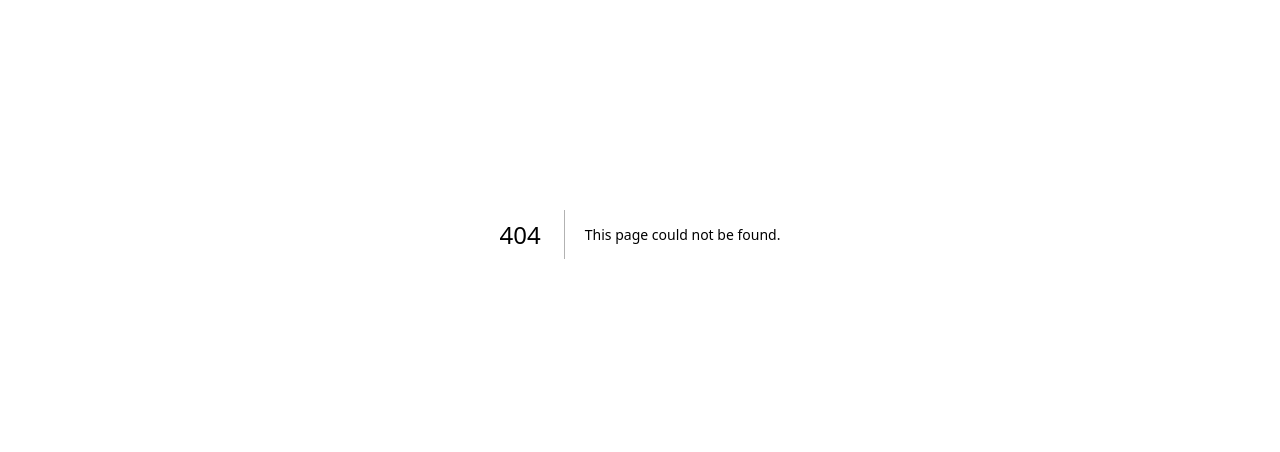
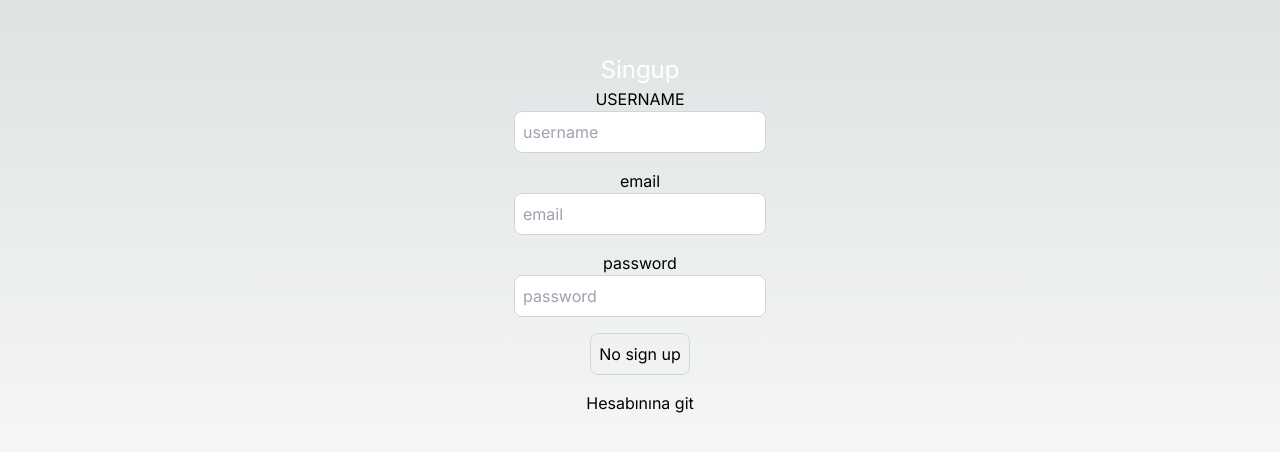
Before and after one commit to BEYZAASLAN/next-login, a Next.js app: page /signup in a window 1280 px wide. Before the commit this address had no page. Shown: the part 166-618 px from the top of the page. Built offline with nearby package versions, Linux system fonts and the light colour scheme.

Commit message:
Create page.tsx

```diff
--- /dev/null
+++ b/src/app/signup/page.tsx
@@ -0,0 +1,81 @@
+"use client";
+import { IoReloadSharp } from "react-icons/io5";
+import React from 'react';
+import Link from "next/link";
+import {useRouter} from "next/navigation";
+import{ useEffect, useState } from 'react';
+import axios from "axios";
+import toast from "react-hot-toast";
+
+const SignupPage = () => {
+  /* verileri göstermek için yönlendirici kullanmam lazım */
+  const router = useRouter();
+  const [user,setUser]=React.useState({email:"",password:"",username:"",})
+  const [buttonDisabled,setButtonDisabled]=React.useState(false);/* yanlıs dugme olmaz */
+  const [loading,setLoading] = React.useState(false);
+
+  const onSignup = async () =>{
+        try {
+            console.log(user)
+        const response= await axios.post("/api/users/signup",user);   /* BURAYI ANLAMADIM  NOLUYO BURDA  */
+
+
+            console.log("Signup success",response.data);
+        router.push("/login")
+        } catch (error:any) {
+          console.log("Signup failed",error.message);
+          toast.error(error.message);
+        }finally{
+          setLoading(false);
+        }
+  }
+  /* ne sıklıkla calıstırcam bunu  */
+  useEffect(()=>{
+ if(user.email.length>0 && user.password.length>0 && user.username.length>0){
+  setButtonDisabled(false);
+ }else{
+  setButtonDisabled(true);
+ }
+  },[user]);
+
+  return (
+    <div className="flex flex-col items-center justify-center min-h-screen py-2">
+      <h1 className="text-center text-white text-2xl">{loading ? "<IoReloadSharp />" :"Singup"}</h1>
+      <hr />
+      <label htmlFor="username">USERNAME</label>
+      <input
+      className="p-2 border border-gray-300 rounded-lg mb-4 focus:outline-none focus:border-gray-600 text-black"
+      id="username"
+      type="text"
+      value={user.username}
+      onChange={(e)=>setUser({...user, username: e.target.value})}
+      placeholder='username'
+      />
+      <label htmlFor="email">email</label>
+      <input
+      className="p-2 border border-gray-300 rounded-lg mb-4 focus:outline-none focus:border-gray-600 text-black"
+      id="email"
+      type="text"
+      value={user.email}
+      onChange={(e)=>setUser({...user, email: e.target.value})}
+      placeholder='email'
+      />
+      <label htmlFor="password">password</label>
+      <input
+      className="p-2 border border-gray-300 rounded-lg mb-4 focus:outline-none focus:border-gray-600 text-black"
+      id="password"
+      type="password"
+      value={user.password}
+      onChange={(e)=>setUser({...user, password: e.target.value})}
+      placeholder='password'
+      />
+      <button
+       className="p-2 border border-gray-300 rounded-lg mb-4 focus:outline-none focus:border-gray-600"
+       onClick={onSignup}
+       >{buttonDisabled ? "No sign up":"Sign up"}</button>
+      <Link href= "/login">Hesabınına git  </Link>
+    </div>
+  )
+}
+
+export default SignupPage
```
